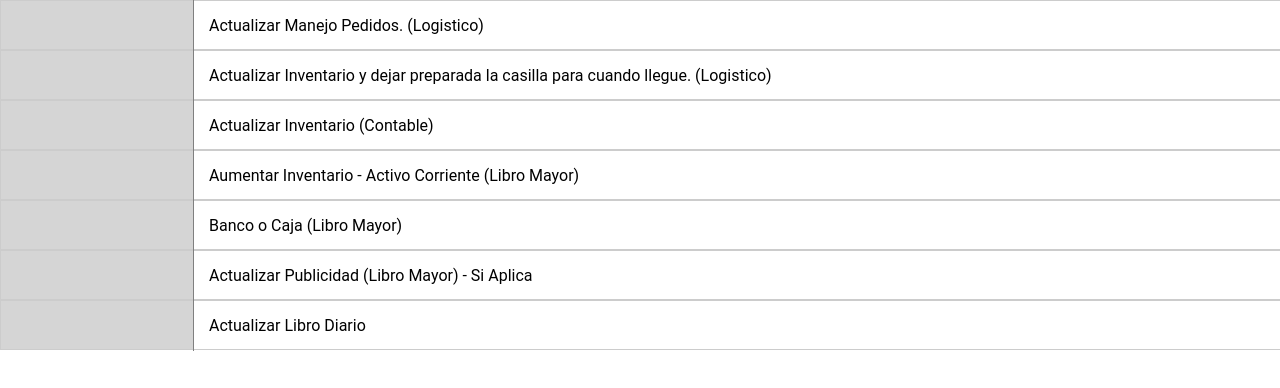
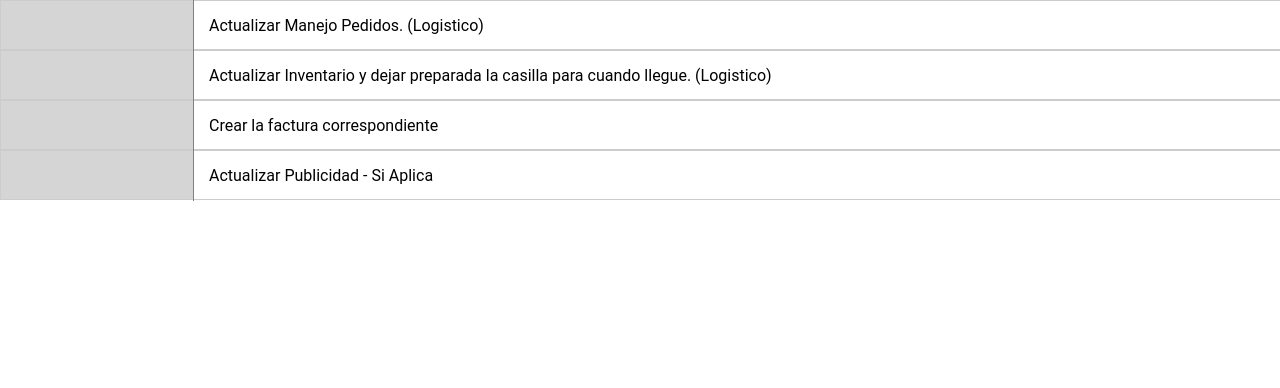
Before and after one commit to aCoupon0/intranet, a plain HTML site: page 1/gasto.html in a window 1280 px wide. Drawn offline with Linux system fonts and the light colour scheme.

Commit message:
Update gasto.html

```diff
--- a/1/gasto.html
+++ b/1/gasto.html
@@ -23,33 +23,16 @@
     <div class="container">
         <div class="checkbox" onclick="toggleCheckbox(this)"></div>
         <div class="text-container">
-            <p>Actualizar Inventario (Contable)</p>
+            <p>Crear la factura correspondiente</p>
         </div>
     </div>
     <div class="container">
         <div class="checkbox" onclick="toggleCheckbox(this)"></div>
         <div class="text-container">
-            <p>Aumentar Inventario - Activo Corriente (Libro Mayor)</p>
+            <p>Actualizar Publicidad - Si Aplica</p>
         </div>
     </div>
-    <div class="container">
-        <div class="checkbox" onclick="toggleCheckbox(this)"></div>
-        <div class="text-container">
-            <p>Banco o Caja (Libro Mayor)</p>
-        </div>
-    </div>
-    <div class="container">
-        <div class="checkbox" onclick="toggleCheckbox(this)"></div>
-        <div class="text-container">
-            <p>Actualizar Publicidad (Libro Mayor) - Si Aplica</p>
-        </div>
-    </div>
-    <div class="container">
-        <div class="checkbox" onclick="toggleCheckbox(this)"></div>
-        <div class="text-container">
-            <p>Actualizar Libro Diario</p>
-        </div>
-    </div>
+
 
     <script>
         function toggleCheckbox(element) {
```
